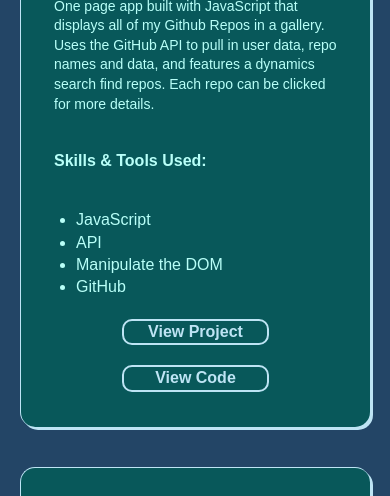
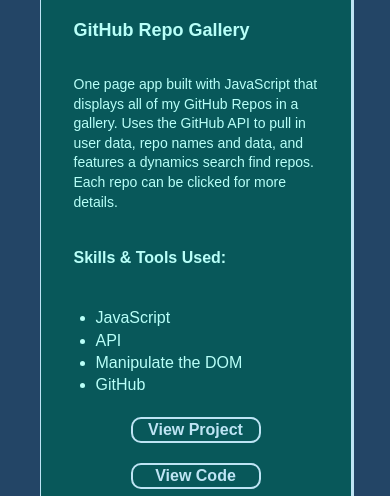
Before and after one commit to CobyKalter/portfolio-site, a plain HTML site: page index.html in a window 390 px wide. Shown: the part 4429-4925 px from the top of the page. Drawn offline with Linux system fonts and the light colour scheme; a web font is replaced by a local one.

Commit message:
Fixed typos, centering of contact button text, and added flexbox to project cards in mobile widths

```diff
--- a/css/main.css
+++ b/css/main.css
@@ -315,6 +315,13 @@ Hover effects for link to Social Impact portfolio
   margin-bottom: 20px;
 }
 
+.project-cards-wrapper {
+  display: flex;
+  justify-content: center;
+  align-items: center;
+  flex-flow: column;
+}
+
 .project-card {
   background-color: #08585A;
   box-shadow: 3px 3px #BEE4F4;
@@ -326,6 +333,7 @@ Hover effects for link to Social Impact portfolio
   flex-flow: column;
   margin: 0 0 40px 0;
   padding: 15px;
+  width: 80%;
 }
 
 .project-card figure {
@@ -416,6 +424,7 @@ textarea {
   border-radius: 10px;
   color: #9CEF88;
   font-weight: 700;
+  text-align: center;
   padding: 10px;
   margin-top: 10px;
   width: 29%;
--- a/index.html
+++ b/index.html
@@ -177,7 +177,7 @@
                                     class="project-image"></a>
                         </figure>
                         <h3 class="project-title">GitHub Repo Gallery</h3>
-                        <p class="project-description">One page app built with JavaScript that displays all of my Github
+                        <p class="project-description">One page app built with JavaScript that displays all of my GitHub
                             Repos in a gallery. Uses the GitHub API to pull in user data, repo names and data, and
                             features a dynamics search find repos. Each repo can be clicked for more details.</p>
                         <h4>Skills & Tools Used:</h4>
```
